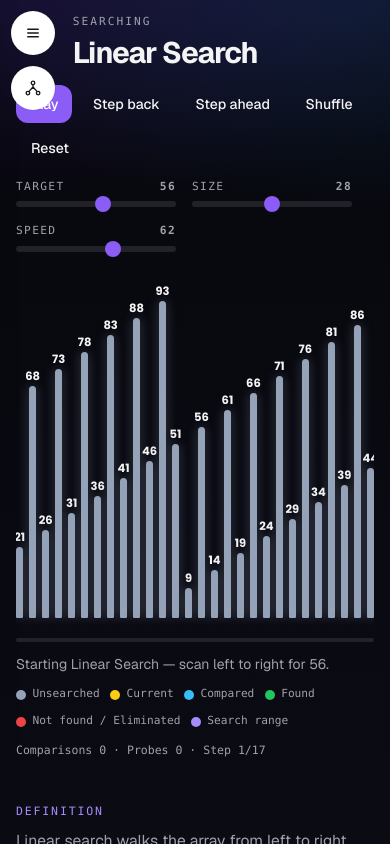
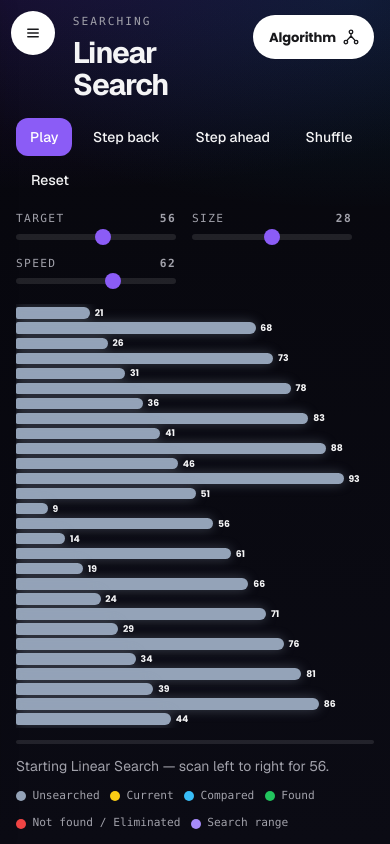
Before and after one commit to Muhammad-Ali-Khan9/Algo-Wiz, a Next.js app: page /searching in a window 390 px wide. Built offline with nearby package versions, Linux system fonts and the light colour scheme.

Commit message:
[Responsive issue on mobile fix v3]

```diff
--- a/components/nav/SideNav.tsx
+++ b/components/nav/SideNav.tsx
@@ -70,9 +70,6 @@ export function SideNav() {
         id="global-rail"
         className={styles.rail}
         data-open={open}
-        data-algo={
-          pathname.startsWith("/sorting") || pathname.startsWith("/searching")
-        }
         aria-label="Sections"
       >
         <p className={styles.label}>Menu</p>
--- a/components/nav/side-nav.module.scss
+++ b/components/nav/side-nav.module.scss
@@ -210,10 +210,6 @@
       transform: translateX(0);
       pointer-events: auto;
     }
-
-    &[data-algo="true"] {
-      padding-top: 7.4rem;
-    }
   }
 }
 
--- a/components/searching/SearchingWiz.tsx
+++ b/components/searching/SearchingWiz.tsx
@@ -214,7 +214,24 @@ export function SearchingWiz() {
         aria-label="Searching algorithms"
       >
         <div className={styles.sidebarInner}>
-          <p className={styles.sideTitle}>Algorithms</p>
+          <div className={styles.sidebarHead}>
+            <p className={styles.sideTitle}>Algorithms</p>
+            <button
+              type="button"
+              className={styles.sidebarClose}
+              aria-label="Close algorithms"
+              onClick={() => setSidebarOpen(false)}
+            >
+              <Image
+                src={closeIcon}
+                alt=""
+                width={16}
+                height={16}
+                className={styles.sidebarCloseIcon}
+                unoptimized
+              />
+            </button>
+          </div>
           {SEARCH_META.map((item) => (
             <button
               key={item.id}
@@ -246,6 +263,7 @@ export function SearchingWiz() {
               aria-label={sidebarOpen ? "Close algorithms" : "Open algorithms"}
               onClick={() => setSidebarOpen((value) => !value)}
             >
+              <span className={styles.sidebarToggleLabel}>Algorithm</span>
               <Image
                 src={sidebarOpen ? closeIcon : listIcon}
                 alt=""
@@ -378,7 +396,7 @@ export function SearchingWiz() {
                       className={styles.bar}
                       data-role={role}
                       style={{
-                        height: `${Math.max((value / maxValue) * 100, 6)}%`,
+                        ["--bar-size" as string]: `${Math.max((value / maxValue) * 100, 6)}%`,
                         backgroundColor: color,
                         boxShadow: `0 0 12px ${color}59`,
                       }}
--- a/components/sorting/SortingWiz.tsx
+++ b/components/sorting/SortingWiz.tsx
@@ -201,7 +201,24 @@ export function SortingWiz() {
         aria-label="Sorting algorithms"
       >
         <div className={styles.sidebarInner}>
-          <p className={styles.sideTitle}>Algorithms</p>
+          <div className={styles.sidebarHead}>
+            <p className={styles.sideTitle}>Algorithms</p>
+            <button
+              type="button"
+              className={styles.sidebarClose}
+              aria-label="Close algorithms"
+              onClick={() => setSidebarOpen(false)}
+            >
+              <Image
+                src={closeIcon}
+                alt=""
+                width={16}
+                height={16}
+                className={styles.sidebarCloseIcon}
+                unoptimized
+              />
+            </button>
+          </div>
           {ALGORITHM_META.map((item) => (
             <button
               key={item.id}
@@ -233,6 +250,7 @@ export function SortingWiz() {
               aria-label={sidebarOpen ? "Close algorithms" : "Open algorithms"}
               onClick={() => setSidebarOpen((value) => !value)}
             >
+              <span className={styles.sidebarToggleLabel}>Algorithm</span>
               <Image
                 src={sidebarOpen ? closeIcon : listIcon}
                 alt=""
@@ -370,7 +388,7 @@ export function SortingWiz() {
                       className={styles.bar}
                       data-role={role}
                       style={{
-                        height: `${Math.max((value / maxValue) * 100, 6)}%`,
+                        ["--bar-size" as string]: `${Math.max((value / maxValue) * 100, 6)}%`,
                         backgroundColor: ROLE_COLORS[role],
                       }}
                       title={String(value)}
--- a/components/sorting/sorting-wiz.module.scss
+++ b/components/sorting/sorting-wiz.module.scss
@@ -27,6 +27,19 @@
 .sidebarInner {
   @include flex($dir: column, $gap: 0.5rem);
   min-height: 100%;
+}
+
+.sidebarHead {
+  @include flex($align: center, $justify: space-between, $gap: 0.5rem);
+}
+
+.sidebarHead .sideTitle {
+  margin: 0;
+  padding-bottom: 0;
+}
+
+.sidebarClose {
+  display: none;
 }
 
 .sideTitle {
@@ -215,6 +228,7 @@
   position: relative;
   flex: 0 0 auto;
   width: 100%;
+  height: var(--bar-size, 6%);
   min-height: $bar-min-h;
   border: 0;
   border-radius: 6px 6px 2px 2px;
@@ -222,6 +236,7 @@
   box-shadow: 0 0 12px rgb(34 197 94 / 0.35);
   transition:
     height $ease-bar,
+    width $ease-bar,
     background-color $ease-bar,
     box-shadow $ease-bar;
 }
@@ -444,14 +459,11 @@
   }
 
   .sidebarToggle {
-    @include flex($align: center, $justify: center);
-    position: fixed;
-    top: 4.15rem;
-    left: 0.7rem;
-    z-index: 39;
-    width: 2.75rem;
+    @include flex($align: center, $justify: center, $gap: 0.4rem);
+    flex: 0 0 auto;
     height: 2.75rem;
-    padding: 0;
+    margin-top: 0.05rem;
+    padding: 0 0.85rem 0 1rem;
     border: 0;
     border-radius: 999px;
     background: var(--rail-btn);
@@ -465,7 +477,38 @@
     }
   }
 
+  .sidebarToggleLabel {
+    font-family: var(--font-poppins), sans-serif;
+    font-size: 0.82rem;
+    font-weight: 600;
+    line-height: 1;
+    letter-spacing: -0.01em;
+  }
+
   .sidebarToggleIcon {
+    display: block;
+    filter: var(--rail-icon);
+  }
+
+  .sidebarClose {
+    @include flex($align: center, $justify: center);
+    flex: 0 0 auto;
+    width: 2.15rem;
+    height: 2.15rem;
+    padding: 0;
+    border: 0;
+    border-radius: 999px;
+    background: var(--rail-btn);
+    box-shadow: 0 0 0 1px rgb(0 0 0 / 0.06);
+    cursor: pointer;
+
+    &:focus-visible {
+      outline: 2px solid var(--rail-active);
+      outline-offset: 2px;
+    }
+  }
+
+  .sidebarCloseIcon {
     display: block;
     filter: var(--rail-icon);
   }
@@ -504,6 +547,45 @@
       transform: translateX(0);
       pointer-events: auto;
     }
+  }
+
+  .stage {
+    flex-direction: column;
+    align-items: stretch;
+    justify-content: flex-start;
+    gap: 0.22rem;
+    height: auto;
+    min-height: 0;
+    max-height: 70vh;
+    overflow-x: hidden;
+    overflow-y: auto;
+    padding: 0.2rem 1.9rem 0.2rem 0;
+  }
+
+  .barCol {
+    flex: 0 0 auto;
+    flex-direction: row;
+    align-items: center;
+    justify-content: flex-start;
+    width: 100%;
+    height: 0.72rem;
+    min-width: 0;
+    max-width: none;
+  }
+
+  .bar {
+    width: var(--bar-size, 6%);
+    height: 100%;
+    min-height: 0;
+    min-width: $bar-min-h;
+    border-radius: 2px 6px 6px 2px;
+  }
+
+  .barValue {
+    left: 100%;
+    top: 50%;
+    transform: translate(0.3rem, -50%);
+    font-size: 0.58rem;
   }
 }
 
```
